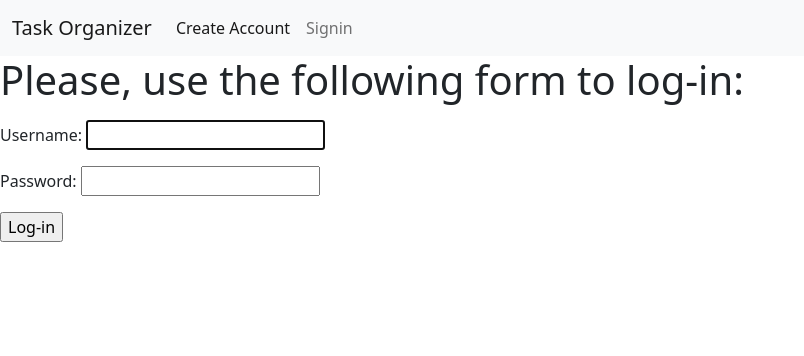
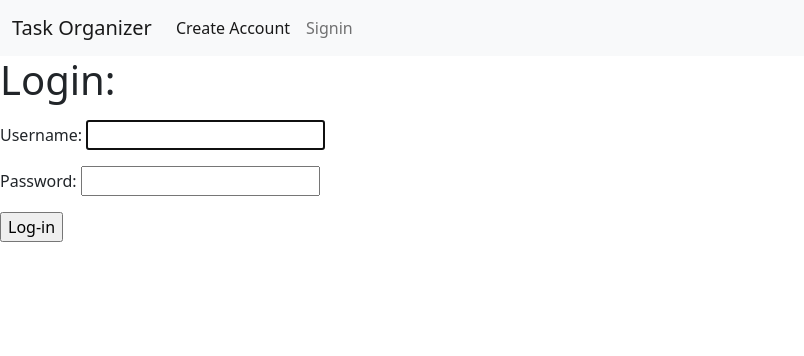
Before and after one commit to AndyHenry93/Django_ToDo, a Django app: page /login/ in a window 1280 px wide. Shown: the top 356 px of the page, without its empty margins (0-804 px from the left). Run offline with Django 4.2, Linux system fonts and the light colour scheme.

Commit message:
Final Chanages

```diff
--- a/task/templates/registration/login.html
+++ b/task/templates/registration/login.html
@@ -7,7 +7,7 @@
             Please try again.
         </p>
     {% else %}
-        <h1><p>Please, use the following form to log-in:</p></h1>
+        <h1><p>Login:</p></h1>
     {% endif %}
     <div class="center-column">
         <form action="" method="post">
--- a/task/templates/task/register.html
+++ b/task/templates/task/register.html
@@ -2,7 +2,7 @@
 {% block title %}Create an account{% endblock %}
 {% block content %}
     <h1>Create an account</h1>
-    <h2><p>Please, sign up using the following form:</p></h2>
+    <h2><p style="text-align: center;">Please, sign up using the following form:</p></h2>
     <div class="center-column">
         <form method="post">
             {{ user_form.as_p }}
```
